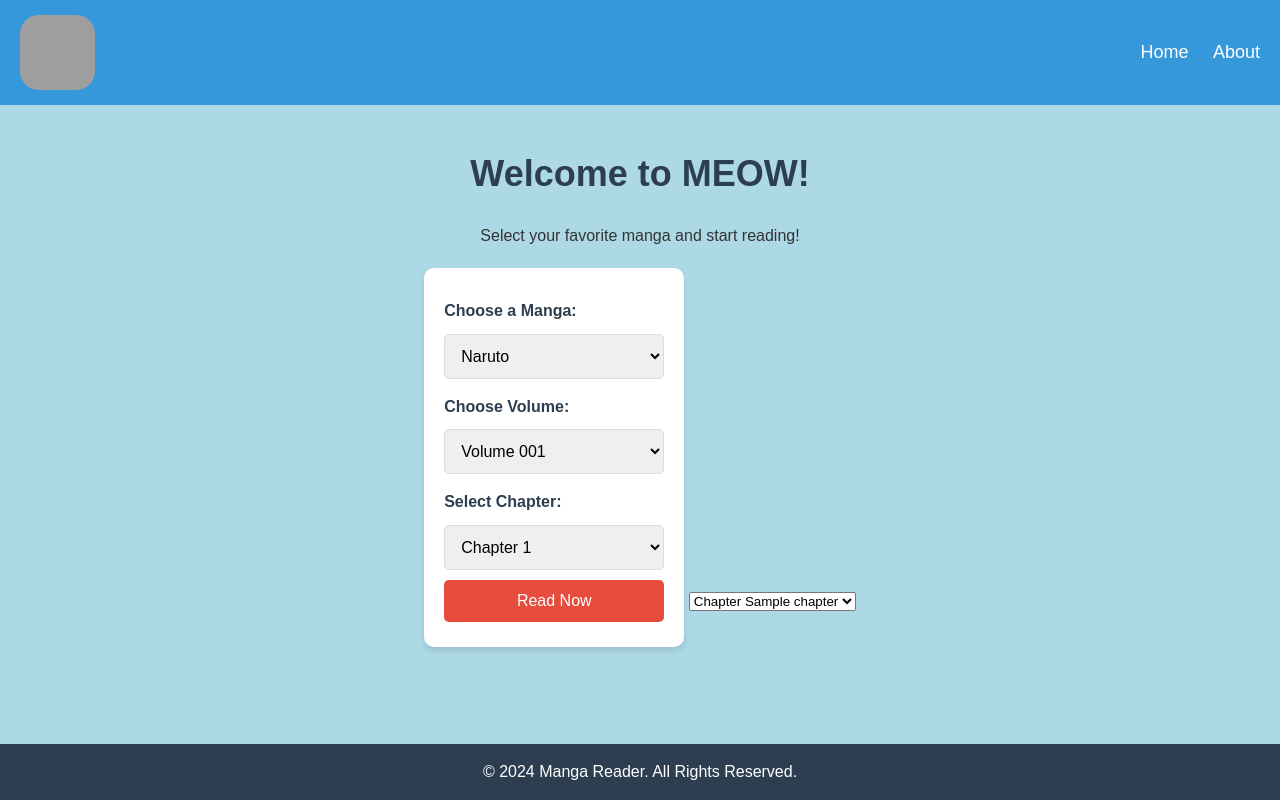
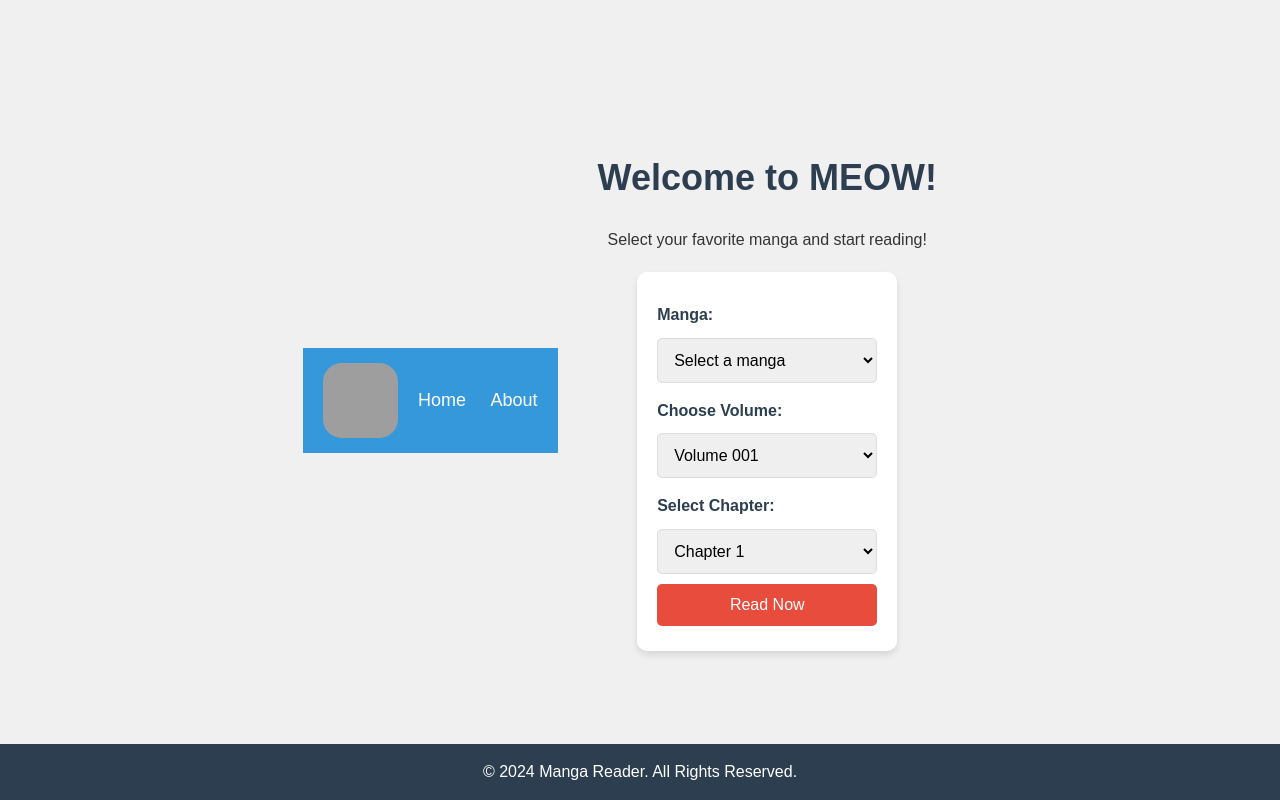
Before and after one commit to isaacchacko/Manga-Enhancement-Optimization-Workflow, a Flask app: template frontend/templates/index.html in a window 1280 px wide. Run offline with Flask 3, Linux system fonts and the light colour scheme; the template is opened without the code that fills it: most values are stand-ins (such as "Sample title", 1, 10 or a date in 2020); grey boxes are pictures that could not be loaded.

Commit message:
frontend

```diff
--- a/frontend/app.py
+++ b/frontend/app.py
@@ -6,15 +6,33 @@ app = Flask(__name__)
 manga_folder = '/Users/kavyaagar/tidal hack/TIDAL-Hackathon-2024/frontend/manga'
 allowed_extension = {'pdf','png','jpg'}
 
+manga_data = {
+    "Naruto": {1: ["Chapter 1", "Chapter 2"], 2: ["Chapter 1"]},
+    "One Piece": {1: ["Chapter 1"], 2: ["Chapter 1", "Chapter 2", "Chapter 3"]},
+    "Vinland Saga": {1: ["Chapter 1"], 2: ["Chapter1", "Chapter 2"]}
+}
+
+@app.route('/')
+def welcome():
+    return render_template('welcome.html')
+
 def allowed_file(filename):
     return '.' in filename and filename.rsplit('.', 1)[1].lower() in allowed_extension
 
 @app.route('/')
 def index():
-    manga = os.listdir(manga_folder)
-    manga_list = {m: os.listdir(os.path.join(manga_folder,m)) for m in manga}
-    print("Home route accessed")
-    return render_template('index.html', manga_list = manga_list)
+    # List all available mangas (folders) in the manga directory
+    try:
+        manga = [m for m in os.listdir(manga_folder) if os.path.isdir(os.path.join(manga_folder, m))]
+        # For each manga, list its volumes (also directories)
+        # manga_list = {m: os.listdir(os.path.join(manga_folder, m)) for m in manga}
+        manga_list = manga_data
+    except FileNotFoundError:
+        manga_list = {}  # Handle the case where the folder is missing
+
+    # Pass the manga_list to the template
+    return render_template('index.html', manga_list=manga_list)
+
 
 @app.route('/read/<manga_name>/<chapter>')
 def reader(manga_name, chapter):
@@ -22,8 +40,6 @@ def reader(manga_name, chapter):
     if allowed_file(chapter):
         return render_template('reader.html', manga_name=manga_name, chapter=chapter)
     return "Invalid chapter or file not found.", 404
-
-@app.route('/reader')
 
 @app.route('/read/<manga_name>/<chapter>')
 def serve_manga(manga_name, chapter):
@@ -37,5 +53,36 @@ def home():
 def about():
     return render_template('about.html')
 
+
+
+@app.route('/select_manga', methods=['POST'])
+def select_manga():
+    selected_manga = request.form['manga']
+    volumes = os.listdir(os.path.join(manga_folder, selected_manga))
+    return render_template('volume_selection.html', manga=selected_manga, volumes=volumes)
+
+def find_chapter(manga, volume, chapter):
+    volume_dir = os.path.join(manga_folder, manga, f"Volume {volume}")
+    chapter_file = os.path.join(volume_dir, f"{chapter}.txt")
+
+    if os.path.exists(chapter_file):
+        with open(chapter_file, 'r') as f:
+            return f.read()
+    else:
+        return "Chapter not found."
+
+@app.route('/view_chapter')
+def view_chapter():
+    manga = request.args.get('manga')
+    volume = request.args.get('volume')
+    chapter = request.args.get('chapter')
+    chapter_path = os.path.join(manga_folder, manga, volume, chapter, f"{chapter}.pdf")
+
+    if not os.path.exists(chapter_path):
+        return abort(404, description="Chapter not found")
+
+    # Serve the PDF
+    return send_file(chapter_path)
+
 if __name__ == '__main__':
     app.run(debug=True)
--- a/frontend/static/style.css
+++ b/frontend/static/style.css
@@ -140,6 +140,64 @@ footer {
     width: 100%;
 }
 
+body {
+    margin: 0;
+    height: 100vh;
+    display: flex;
+    justify-content: center;
+    align-items: center;
+    background-color: #f0f0f0;
+}
+
+.container {
+    position: relative;
+    text-align: center;
+}
+
+.full-text {
+    font-size: 2rem;
+}
+
+.first-letter, .rest-letters {
+    display: inline-block;
+    opacity: 1;
+}
+
+.rest-letters {
+    opacity: 1;
+    animation: fadeOut 5s forwards;
+    animation-delay: 3s;
+}
+
+.first-letter {
+    font-weight: bold;
+    opacity: 1;
+}
+
+@keyframes fadeOut {
+    0%, 20% {
+        opacity: 1;
+    }
+    100% {
+        opacity: 0;
+    }
+}
+
+@keyframes slideUp {
+    0% {
+        transform: translate(0, 0);
+    }
+    100% {
+        transform: translate(0, -100px);
+    }
+}
+
+.first-letter {
+    animation: slideUp 4s forwards;
+    animation-delay: 4s;
+    position: relative;
+}
+
 /* Responsive Design */
 @media (max-width: 768px) {
     header {
--- a/frontend/templates/index.html
+++ b/frontend/templates/index.html
@@ -6,6 +6,8 @@
     <title>Manga Reader - Home</title>
     <link rel="stylesheet" href="{{ url_for('static', filename='style.css') }}">
 </head>
+
+
 <body>
     <header>
         <img src="https://media1.tenor.com/m/Erz50ZMbtvEAAAAC/turbo-granny-dandadan-turbo-granny.gif" alt="logo"/>
@@ -20,17 +22,16 @@
         <p>Select your favorite manga and start reading!</p>
 
         <form action="/read" method="GET">
-            <label for="manga">Choose a Manga:</label>
-            <select name="manga" id="manga">
-                <option value="naruto">Naruto</option>
-                <option value="bleach">Bleach</option>
-                <option value="demonslayer">Demon Slayer</option>
-                <option value="one_piece">One Piece</option>
-                <option value="Jujitsu Kaisen">Jujitsu Kaisen</option>
-                <option value="Vinland Saga">Vinland Saga</option>
+            <form method="POST" action="/">
+            <label for="manga">Manga:</label>
+            <select id="manga" name="manga" required>
+                <option value="" disabled selected>Select a manga</option>
+                {% for manga, volumes in manga_list.items() %}
+                    <option value="{{ manga }}">{{ manga }}</option>
+                {% endfor %}
             </select>
+        <label for="volume">Choose Volume:</label>
 
-            <label for="volume">Choose Volume:</label>
             <select name="volume" id="volume">
             <option value="Volume 001">Volume 001</option>
             <option value="Volume 002">Volume 002</option>
@@ -152,11 +153,49 @@
             <button type="submit">Read Now</button>
         </form>
 
-        <select id="chapterSelect">
-            {% for chapter in chapters %}
-                <option value="{{ chapter }}">Chapter {{ chapter }}</option>
-            {% endfor %}
-        </select>
+        <script>
+            // Update volume options when a manga is selected
+            $('#manga').change(function() {
+                const manga = $(this).val();
+                $.ajax({
+                    url: '/get_volumes',
+                    method: 'POST',
+                    data: { manga: manga },
+                    success: function(data) {
+                        $('#volume').empty().append('<option value="" disabled selected>Select a volume</option>');
+                        data.volumes.forEach(function(volume) {
+                            $('#volume').append(`<option value="${volume}">${volume}</option>`);
+                        });
+                    }
+                });
+            });
+
+            // Update chapter options when a volume is selected
+            $('#volume').change(function() {
+                const manga = $('#manga').val();
+                const volume = $(this).val();
+                $.ajax({
+                    url: '/get_chapters',
+                    method: 'POST',
+                    data: { manga: manga, volume: volume },
+                    success: function(data) {
+                        $('#chapter').empty().append('<option value="" disabled selected>Select a chapter</option>');
+                        data.chapters.forEach(function(chapter) {
+                            $('#chapter').append(`<option value="${chapter}">${chapter}</option>`);
+                        });
+                    }
+                });
+            });
+
+            // Handle form submission
+            $('#mangaForm').submit(function(event) {
+                event.preventDefault();
+                const manga = $('#manga').val();
+                const volume = $('#volume').val();
+                const chapter = $('#chapter').val();
+                window.location.href = `/view_chapter?manga=${manga}&volume=${volume}&chapter=${chapter}`;
+            });
+        </script>
     </main>
 
     <footer>
```
Also changed, not shown: frontend/templates/home.html (+18 -5 lines), frontend/templates/welcome.html (added, +62 -0 lines), 1 other file.
